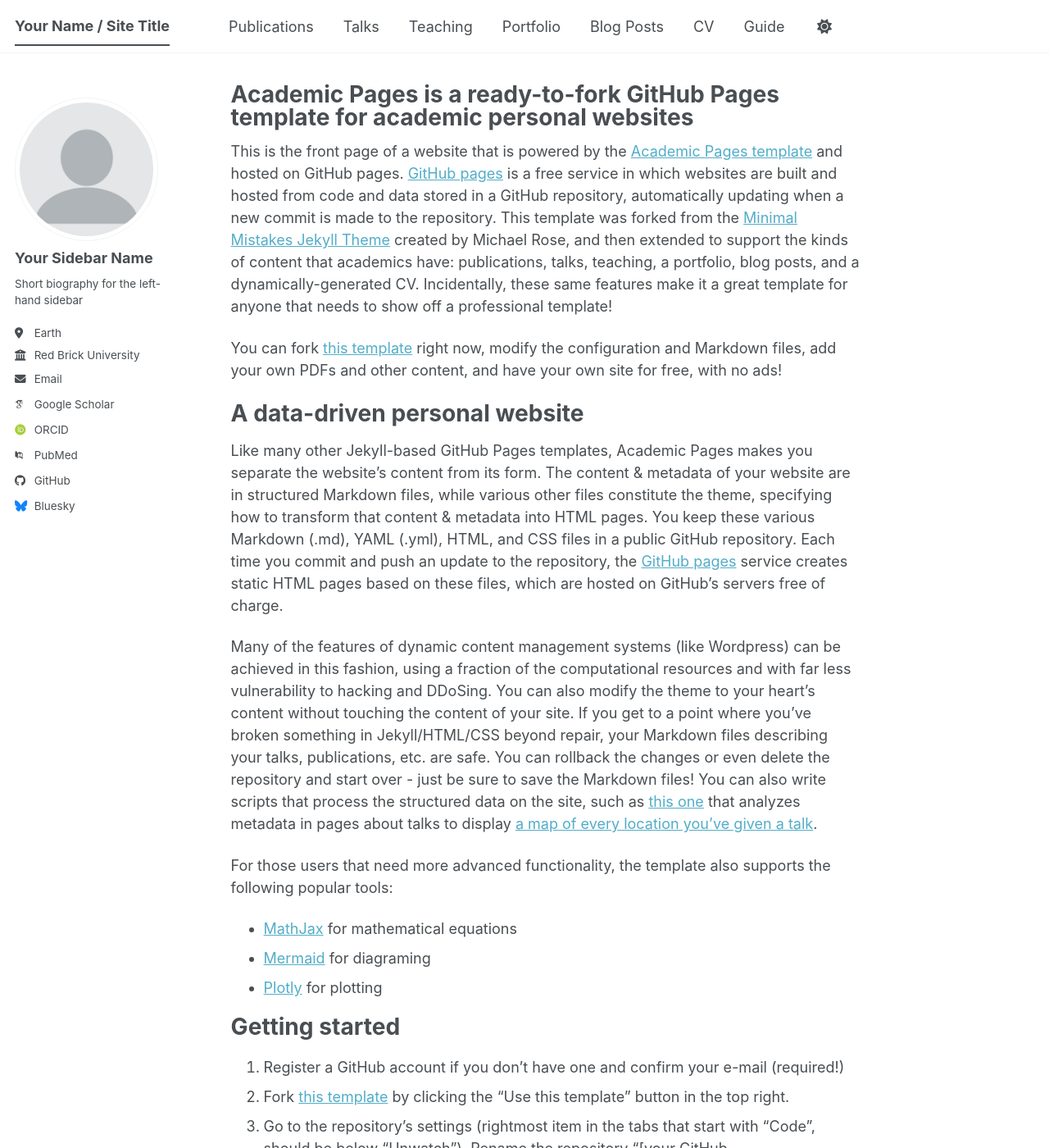
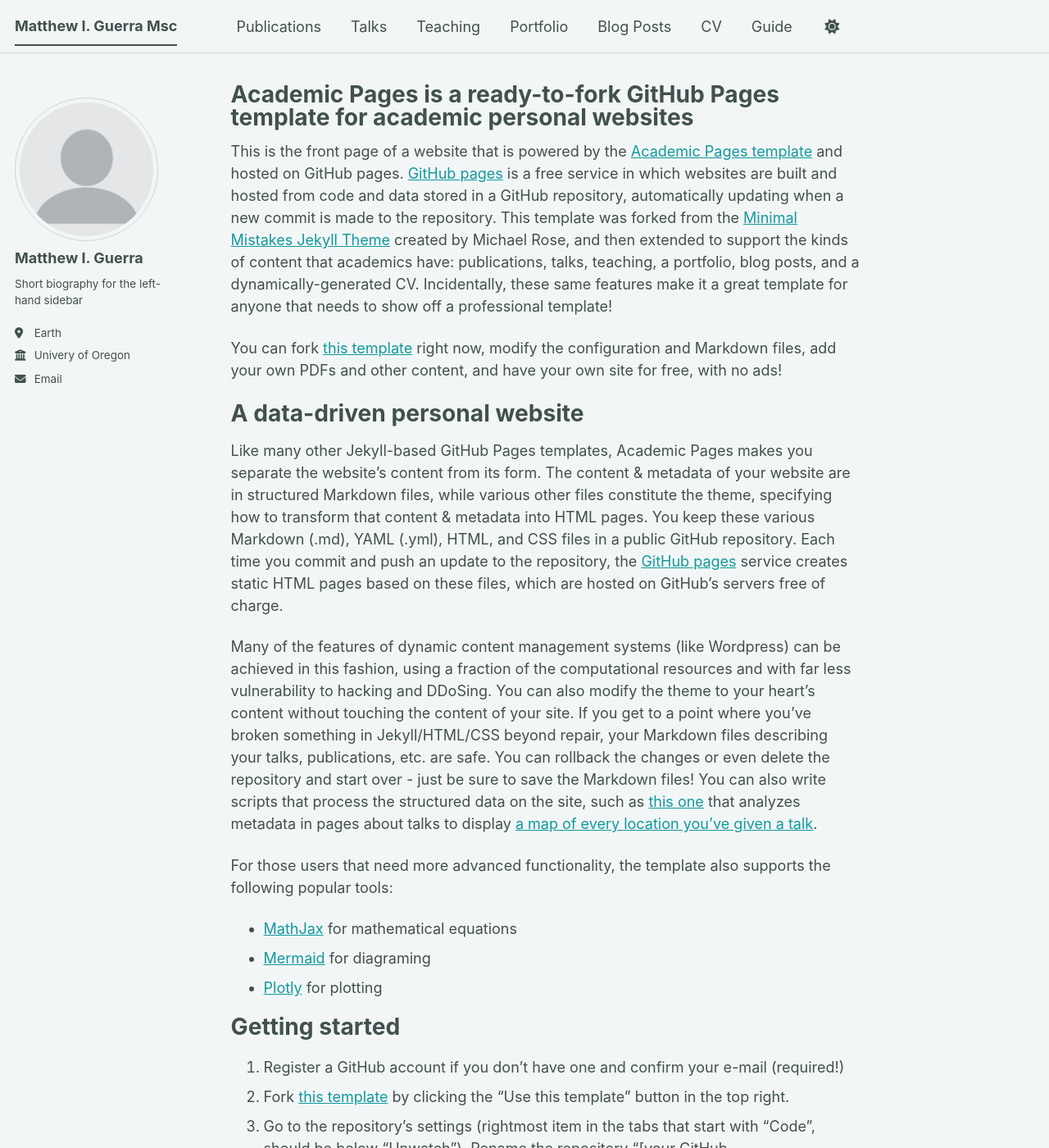
Before and after one commit to matthew-guerra/matthew-guerra.github.io, a Jekyll site: the page built from _pages/about.md, in a window 1280 px wide and 1400 px high. Shown: the whole window at 82% size. Built offline with Jekyll 4.4.1, drawn with Linux system fonts in a browser that asks for light colours; some web fonts are replaced; a script bundle is joined from its source files by our own code; library files that are not in the unit come from our copies; some of the changed text lies outside the part shown.

Commit message:
Update _config.yml

```diff
--- a/_config.yml
+++ b/_config.yml
@@ -8,12 +8,12 @@
 
 # Basic Site Settings
 locale                   : "en-US"
-site_theme               : "default" # The available themes options are "default", "air", "sunrise", "mint", "dirt" and "contrast"
-title                    : "Your Name / Site Title"
+site_theme               : "mint" # The available themes options are "default", "air", "sunrise", "mint", "dirt" and "contrast"
+title                    : "Matthew I. Guerra Msc"
 title_separator          : "-"
-name                     : &name "Your Name"
+name                     : &name "Matthew I. Guerra"
 description              : &description "Your Name's academic portfolio"   # Update this with a general description of your site, this is the default if not overridden by a page
-url                      : https://academicpages.github.io # The base hostname & protocol for your site e.g. "https://[your GitHub username].github.io",
+url                      : https://matthew-guerra.github.io # The base hostname & protocol for your site e.g. "https://[your GitHub username].github.io",
                                                            # or if you already have some other page hosted on Github then use "https://[your GitHub username].github.io/[Your Repo Name]"
 baseurl                  : "" # the subpath of your site, e.g. "/blog"
 repository               : "academicpages/academicpages.github.io"
@@ -24,24 +24,24 @@
 author:
   # Biographic information
   avatar           : "profile.png"
-  name             : "Your Sidebar Name"
+  name             : "Matthew I. Guerra"
   pronouns         : # example: "she/her"
   bio              : "Short biography for the left-hand sidebar"
   location         : "Earth"
-  employer         : "Red Brick University"
+  employer         : "Univery of Oregon"
   uri              : # URL
-  email            : "none@example.org"
+  email            : "mguerra2@uoregon.edu"
 
   # Academic websites
   academia         : # URL
   arxiv            : # URL - Update with the correct link to your profile
-  googlescholar    : "https://scholar.google.com/citations?user=PS_CX0AAAAAJ"
+  googlescholar    : #"https://scholar.google.com/citations?user=PS_CX0AAAAAJ"
   inspire-hep      : # URL
   impactstory      : # URL
-  orcid            : "https://orcid.org/yourorcidurl"
+  orcid            : #"https://orcid.org/yourorcidurl"
   semantic         : # URL
   ssrn             : # URL
-  pubmed           : "https://www.ncbi.nlm.nih.gov/pubmed/?term=john+snow"
+  pubmed           : #"https://www.ncbi.nlm.nih.gov/pubmed/?term=john+snow"
   researchgate     : # URL
   scopus           : # URL
   zotero           : # URL
@@ -51,13 +51,13 @@
   bitbucket        : # Username - Update with your username on the site
   codepen          : # Username
   dribbble         : # Username
-  github           : "academicpages"
+  github           : #"academicpages"
   kaggle           : # Username
   stackoverflow    : # User number or user number and name (i.e., use "1" or "1/jeff-atwood")
 
   # Social media
   artstation       : # Username
-  bluesky          : "bsky.app" # Replace this with you Bluesky username
+  bluesky          : #"bsky.app" # Replace this with you Bluesky username
   facebook         : # Username
   flickr           : # Username
   foursquare       : # Username
```
